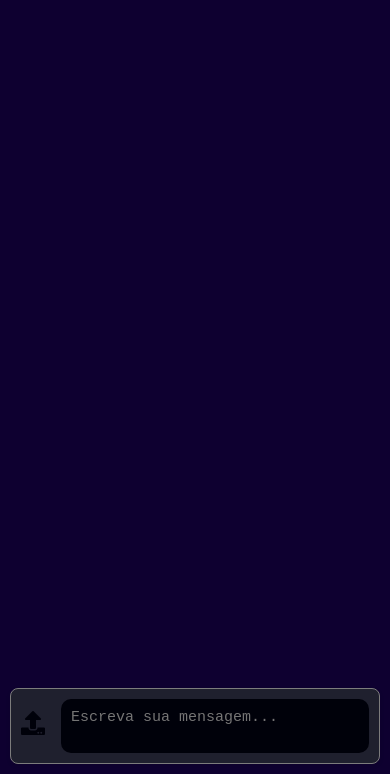
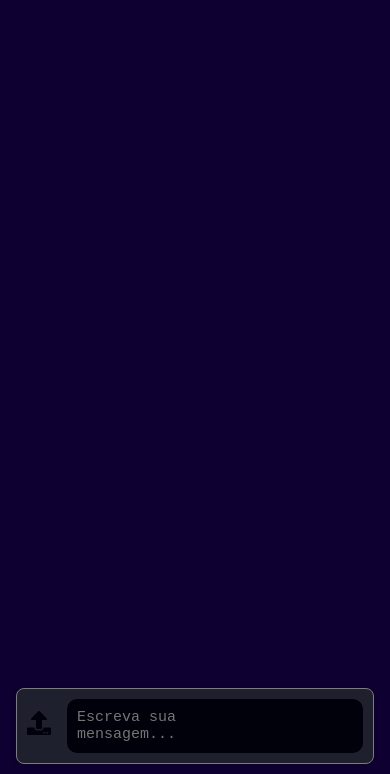
Before and after one commit to dcmucachua/YouthVoice, a plain HTML site: page publ.html in a window 390 px wide. Shown: the part 70-844 px from the top of the page. Drawn offline with Linux system fonts and the light colour scheme.

Commit message:
Update styles.css
Atualizar

```diff
--- a/styles.css
+++ b/styles.css
@@ -1,9 +1,14 @@
+body, html {
+    margin: 0;
+    padding: 0;
+    height: 100%;
+}
+
 body {
     font-family: Arial, sans-serif;
-    margin: 0;
-    padding: 0;
     background-color: #0e0030;
     color: #333;
+    min-height: 100vh;
 }
 
 .logo img {
@@ -290,5 +295,12 @@ main {
         font-size: 24px;
     }
 
+    #form-container {
+        flex: 1;
+        display: flex;
+        justify-content: center;
+        align-items: flex-end;
+    }
+
 
 }
```
